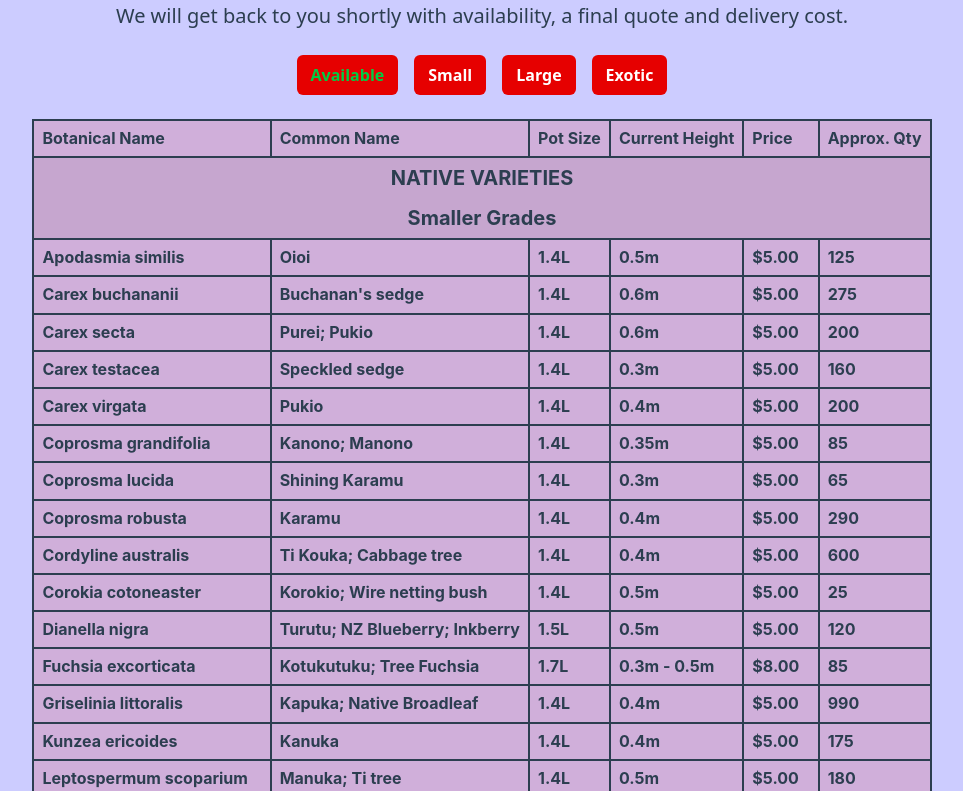
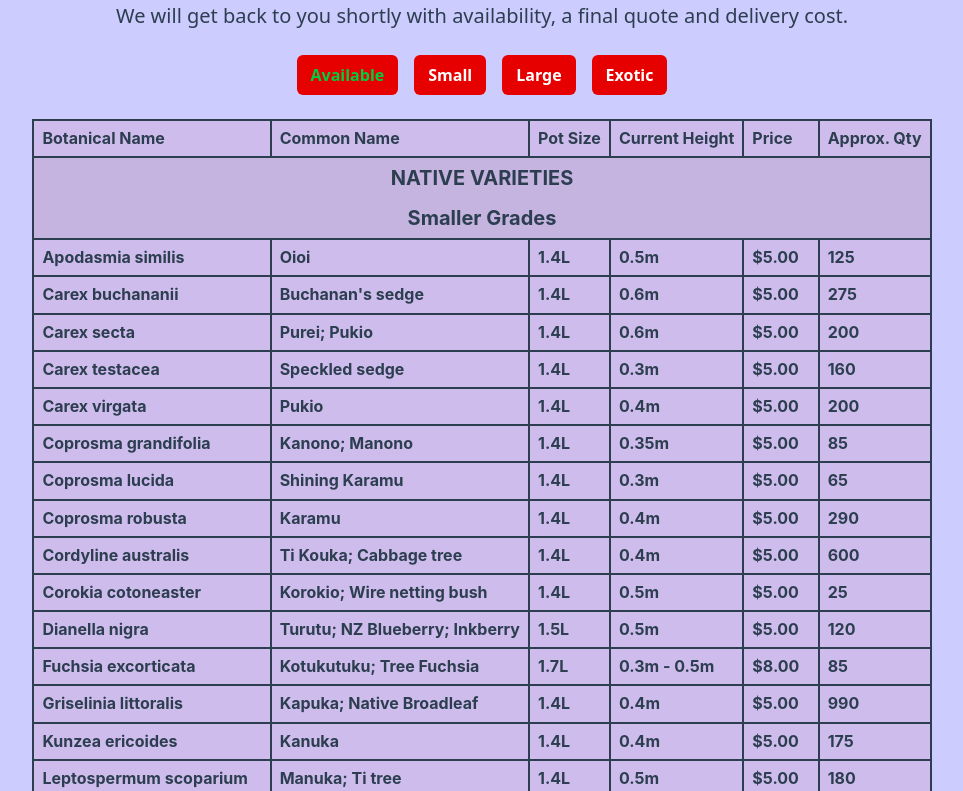
Before and after one commit to bojodesign/mistyacres, a React (Vite) app: page / in a window 1280 px wide. Shown: the part 1149-1940 px from the top of the page, without its empty margins (158-1121 px from the left). Built offline with nearby package versions, Linux system fonts and the light colour scheme.

Commit message:
Remove redundant CSS

```diff
--- a/src/themes/mistyacres/_portfolio.scss
+++ b/src/themes/mistyacres/_portfolio.scss
@@ -108,7 +108,6 @@ input.quantity {
 
 .trade-header {
   padding: var(--bs-card-cap-padding-y) var(--bs-card-cap-padding-x);
-  color: var(--bs-card-cap-color);
   background-color: rgba(0, 0, 0, 0.05);
   border-top: var(--bs-card-border-width) solid var(--bs-card-border-color);
   border-bottom: var(--bs-card-border-width) solid var(--bs-card-border-color);
@@ -117,7 +116,6 @@ input.quantity {
 .trade-bg {
   padding: 0.5rem;
   --bs-bg-opacity: 7.5%;
-  background: fixed, rgba(var(--bs-house-red-rgb), var(--bs-bg-opacity));
   border-color: rgb(var(--fbc-primary-text));
   width: 100%;
   height: 100%;
```
